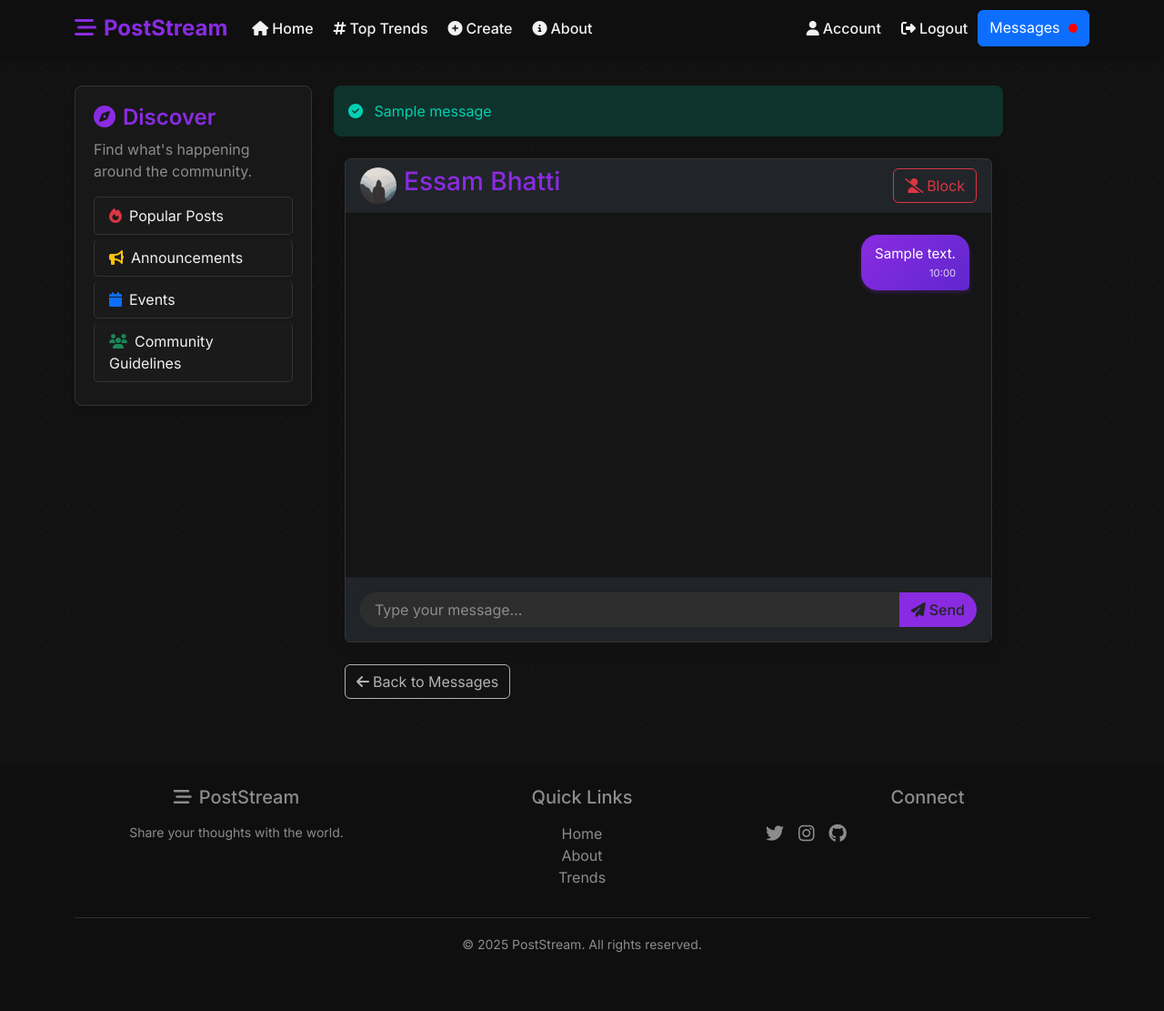
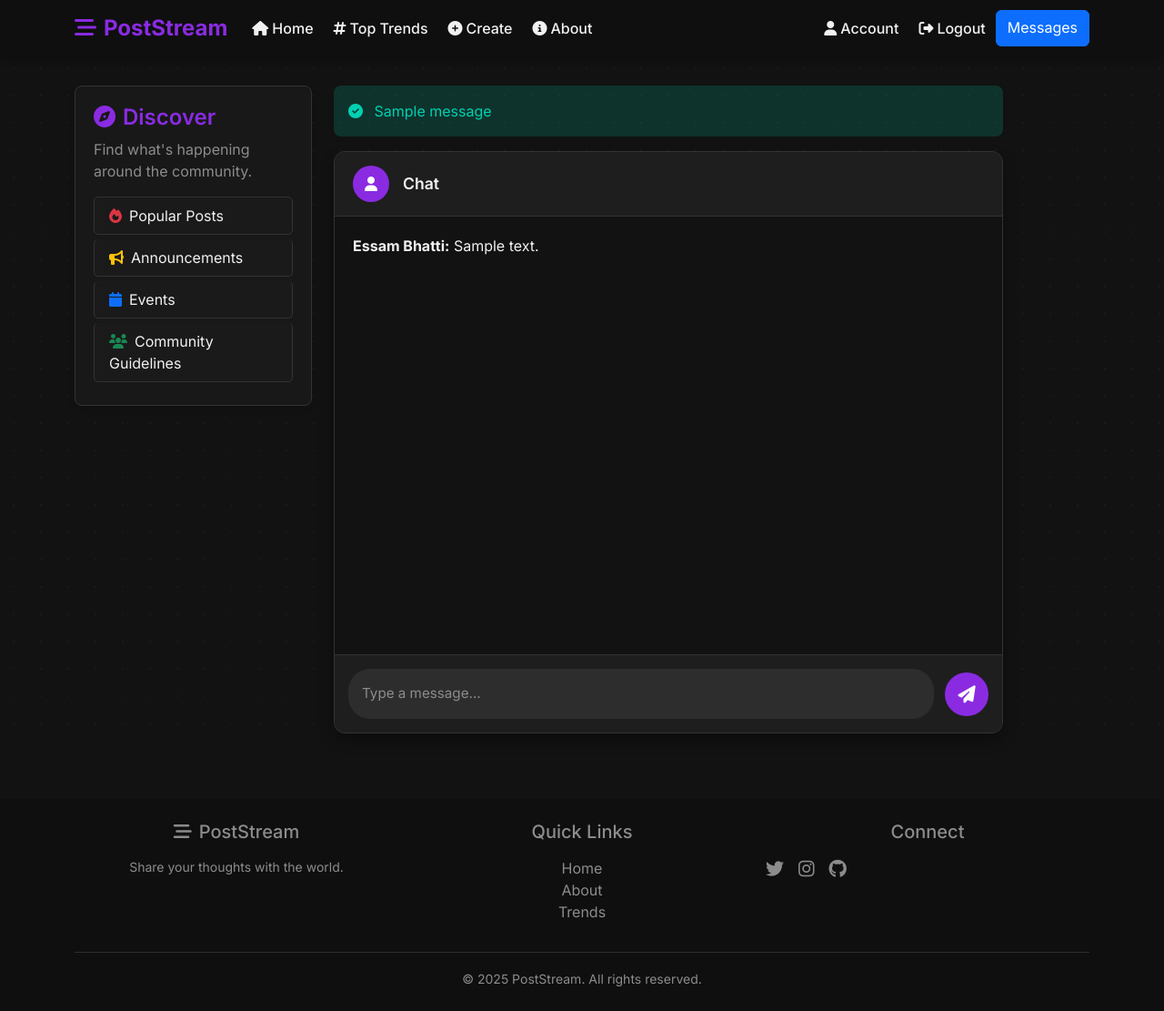
Before and after one commit to essambhatti/PostStream, a Flask app: page /chat/1 in a window 1280 px wide. Shown: the whole page at 91% size. Before the commit the page ends 1046 px from the top, so only its background shows below. Run offline with Flask 3, Linux system fonts and the light colour scheme; a user stored in the database is signed in; tables that the repository leaves empty hold one stand-in row (values such as "Sample post"); one stand-in notice (Sample message) is shown; some libraries are stand-ins or nearby versions.

Commit message:
implemented real-time chat

```diff
--- a/flaskblog/__init__.py
+++ b/flaskblog/__init__.py
@@ -4,6 +4,8 @@ from flask_sqlalchemy import SQLAlchemy
 from flask_bcrypt import Bcrypt
 from flask_login import LoginManager
 from flask_mail import Mail
+from flask_socketio import SocketIO, emit, join_room, leave_room
+
 
 mail = Mail()
 app=Flask(__name__)
@@ -18,9 +20,11 @@ app.config['MAIL_PASSWORD'] = 'ygrgafmxoypvhfop'  # use Gmail App Password
 mail.init_app(app)
 db=SQLAlchemy(app)
 bcrypt = Bcrypt(app)
+socketio = SocketIO(app)
 login_manager=LoginManager(app)
 login_manager.login_view='login'
 login_manager.login_message_category='info'
+socketio.init_app(app)
 
 
 
--- a/flaskblog/routes.py
+++ b/flaskblog/routes.py
@@ -1,5 +1,5 @@
 from flask import render_template,url_for,flash,redirect,request,abort
-from flaskblog.models import User, Posts, Comment, Trend, MessageRequest, Messages, BlockedUser,  post_trend
+from flaskblog.models import User, Posts, Comment, Trend, MessageRequest, Messages,  post_trend
 from flaskblog.forms import RegistrationForm,LoginForm,UpdateAccountForm,PostForm,EmptyForm,CommentForm, ResetPasswordForm, MessageForm
 from flaskblog import app,db, bcrypt
 from flask_login import login_user,current_user,logout_user,login_required
@@ -14,6 +14,8 @@ from flaskblog.__init__ import mail
 from itsdangerous import URLSafeTimedSerializer
 from flaskblog.moderations import is_content_inappropriate, is_nsfw_image, is_nsfw_video
 from sqlalchemy.exc import IntegrityError
+from flask_socketio import SocketIO, emit, join_room, leave_room, send
+from . import socketio
 
 def save_picture(form_picture):
     random_hex = secrets.token_hex(8)
@@ -546,42 +548,41 @@ def accept_request(request_id):
     return redirect(url_for("chat", user_id=req.sender_id))
 
 
-@app.route('/chat/<int:user_id>', methods=['GET', 'POST'])
+@app.route('/chat/<int:user_id>')
 @login_required
 def chat(user_id):
-    other_user = User.query.get_or_404(user_id)
-    is_blocked  = BlockedUser.query.filter_by(blocker_id = current_user.id, blocked_id=user_id).first()
-    form = MessageForm()
-    # Check if there's an accepted chat request between them
-    chat_request = MessageRequest.query.filter(
-        ((MessageRequest.sender_id == current_user.id) & (MessageRequest.receiver_id == user_id) |
-         (MessageRequest.sender_id == user_id) & (MessageRequest.receiver_id == current_user.id)) &
-        (MessageRequest.is_accepted == True)
-    ).first()
-
-    if not chat_request:
-        flash("You don't have permission to chat with this user.", "danger")
-        return redirect(url_for('messages_dashboard'))
-
-    # Handle sending message
-    if request.method == 'POST':
-        content = request.form.get('message')
-        if content:
-            new_msg = Messages(sender_id=current_user.id, receiver_id=user_id, content=content)
-            db.session.add(new_msg)
-            db.session.commit()
-            return redirect(url_for('chat', user_id=user_id))
-
-    # Fetch all messages between the two users
     messages = Messages.query.filter(
         ((Messages.sender_id == current_user.id) & (Messages.receiver_id == user_id)) |
         ((Messages.sender_id == user_id) & (Messages.receiver_id == current_user.id))
-    ).order_by(Messages.timestamp.desc()).all()
+    ).order_by(Messages.timestamp.asc()).all()
 
-    return render_template('chat.html', messages=messages, other_user=other_user, form=form, is_blocked= is_blocked)
+    return render_template('chat.html', user_id=user_id, messages=messages, current_user=current_user)
+@socketio.on('join')
+def handle_join(room):
+    join_room(room)
 
 
-@app.route('/messages_request')
+@socketio.on('send_message')
+def handle_send_message(data):
+    room = data['room']
+    msg = data['msg']
+    user = data['user']
+    sender_id = data['sender_id']
+    receiver_id = data['receiver_id']
+
+    # Save message to DB
+    new_message = Messages(
+        sender_id=sender_id,
+        receiver_id=receiver_id,
+        content=msg
+    )
+    db.session.add(new_message)
+    db.session.commit()
+
+    # Broadcast to room
+    send({'msg': msg, 'user': user}, to=room)
+
+@app.route('/messages_dashboard')
 @login_required
 def messages_dashboard():
     # All accepted chat requests
@@ -594,40 +595,3 @@ def messages_dashboard():
     pending_requests = MessageRequest.query.filter_by(receiver_id=current_user.id, is_accepted=False).all()
 
     return render_template('messages_dashboard.html', accepted_requests=accepted_requests, pending_requests=pending_requests)
-
-
-@app.route("/toggle_block/<int:user_id>", methods=["POST"])
-@login_required
-def toggle_block(user_id):
-    if user_id == current_user.id:
-        flash("You cannot block yourself!", "warning")
-        return redirect(request.referrer or url_for('messages'))
-
-    blocked_entry = BlockedUser.query.filter_by(blocker_id=current_user.id, blocked_id=user_id).first()
-
-    if blocked_entry:
-        db.session.delete(blocked_entry)
-        db.session.commit()
-        flash("User has been unblocked.", "success")
-    else:
-        new_block = BlockedUser(blocker_id=current_user.id, blocked_id=user_id)
-        db.session.add(new_block)
-        db.session.commit()
-        flash("User has been blocked.", "danger")
-
-    return redirect(request.referrer or url_for('messages'))
-
-
-@app.context_processor
-def inject_new_message_status():
-    if current_user.is_authenticated:
-        # Check for unseen messages
-        new_messages = Messages.query.filter_by(receiver_id=current_user.id).order_by(Messages.timestamp.desc()).all()
-        # You can filter further by adding a 'seen' flag if needed
-
-        # Check for pending message requests
-        pending_requests = MessageRequest.query.filter_by(receiver_id=current_user.id, is_accepted=False).all()
-
-        has_new = bool(new_messages or pending_requests)
-        return dict(has_new_message=has_new)
-    return dict(has_new_message=False)
--- a/flaskblog/templates/chat.html
+++ b/flaskblog/templates/chat.html
@@ -1,140 +1,283 @@
 {% extends "layout.html" %}
 {% block content %}
-<div class="container mt-4">
-    <div class="card shadow mb-4">
-        <div class="card-header bg-dark d-flex align-items-center justify-content-between">
-            <div class="d-flex align-items-center">
-                <img class="rounded-circle me-2" src="{{url_for('static', filename='profile_pics/' + other_user.image_file)}}" width="40" height="40" alt="Profile picture">
-                <h3 style="color: #8a2be2">{{ other_user.username }}</h3>
+<script src="https://cdn.socket.io/4.7.2/socket.io.min.js"></script>
+
+<div class="chat-container">
+    <div class="chat-header">
+        <div class="user-info">
+            <div class="user-avatar">
+                <i class="fas fa-user"></i>
             </div>
-            <form method="POST" action="{{ url_for('toggle_block', user_id=other_user.id) }}">
-                {{form.hidden_tag()}}
-                {% if is_blocked %}
-                    <button class="btn btn-secondary" type="submit"><i class="fas fa-unlock me-1"></i>Unblock</button>
-                {% else %}
-                    <button class="btn btn-outline-danger" type="submit"><i class="fas fa-user-slash me-1"></i>Block</button>
-                {% endif %}
-            </form>
+            <div class="user-name">
+                Chat
             </div>
-
-        {% if is_blocked %}
-        <div class="alert alert-warning m-3 mb-0">
-            <i class="fas fa-exclamation-triangle me-2"></i>You have blocked this user. Unblock to continue messaging.
-        </div>
-        {% endif %}
-
-        <div class="card-body chat-container" style="height: 400px; overflow-y: auto; background-color: #151515; padding: 1.5rem;">
-            {% if is_blocked %}
-                <div></div>
-            {%else%}
-
-            {% for msg in messages %}
-                {% if msg.sender_id == current_user.id %}
-                    <div class="d-flex justify-content-end mb-3">
-                        <div class="message sent">
-                            <div class="message-content">{{ msg.content }}</div>
-                            <small class="message-time">{{ msg.timestamp.strftime('%H:%M') }}</small>
-                        </div>
-                    </div>
-                {% else %}
-
-                    <div class="d-flex justify-content-start mb-3">
-                        <div class="message received">
-                            <div class="message-content">{{ msg.content }}</div>
-                            <small class="message-time">{{ msg.timestamp.strftime('%H:%M') }}</small>
         </div>
     </div>
 
-                {% endif %}
-            {% else %}
-                <div class="text-center text-muted py-5">
-                    <i class="fas fa-comments fa-3x mb-3"></i>
-                    <p>No messages yet. Start the conversation!</p>
+    <div id="chat-box" class="chat-box">
+        {% for msg in messages %}
+            <div class="message">
+                <strong>{{ msg.sender.username }}:</strong> {{ msg.content }}
             </div>
         {% endfor %}
-            {%endif%}
     </div>
 
-        <div class="card-footer bg-dark p-3">
-
-
-            <form method="POST" enctype="multipart/form-data" class="message-form">
-                {{form.hidden_tag() }}
-                <div class="input-group">
-                    <input type="text" name="message" class="form-control" placeholder="Type your message..." required {% if is_blocked %}disabled{% endif %}>
-                    <button class="btn btn-primaryy" type="submit" {% if is_blocked %}disabled{% endif %}>
-                        <i class="fas fa-paper-plane me-1"></i>Send
+    <div class="input-container">
+        <div class="input-wrapper">
+            <input type="text" id="message-input" class="message-input" placeholder="Type a message..." />
+        </div>
+        <button class="send-btn" onclick="sendMessage()">
+            <i class="fas fa-paper-plane"></i>
         </button>
-                </div>
-            </form>
     </div>
 </div>
 
-    <div class="mt-3">
-        <a href="{{ url_for('messages_dashboard') }}" class="btn btn-outline-secondary">
-            <i class="fas fa-arrow-left me-1"></i>Back to Messages
-        </a>
-    </div>
-</div>
+<script>
+    const socket = io();
+
+    const user1 = {{ current_user.id }};
+    const user2 = {{ user_id }};
+    const room = user1 < user2 ? `${user1}_${user2}` : `${user2}_${user1}`;
+
+    socket.emit('join', room);
+
+    // Function to scroll chat to bottom
+    function scrollToBottom() {
+        const div = document.getElementById('chat-box');
+        div.scrollTop = div.scrollHeight;
+    }
+
+    // Scroll to bottom when page loads
+    document.addEventListener('DOMContentLoaded', function() {
+        scrollToBottom();
+    });
+
+    // Listen for incoming messages
+    socket.on('message', (data) => {
+        const div = document.getElementById('chat-box');
+        div.innerHTML += `<p><strong>${data.user}:</strong> ${data.msg}</p>`;
+        scrollToBottom();
+    });
+
+    // Send message when button is clicked
+    function sendMessage() {
+        const msgInput = document.getElementById('message-input');
+        const msg = msgInput.value.trim();
+        if (msg) {
+            const data = {
+                room: room,
+                msg: msg,
+                user: "{{ current_user.username }}",
+                sender_id: {{ current_user.id }},
+                receiver_id: {{ user_id }}
+            };
+
+            socket.emit('send_message', data);
+
+            // Manually append the message to chat box for sender
+            const div = document.getElementById('chat-box');
+        //    div.innerHTML += `<p><strong>${data.user}:</strong> ${data.msg}</p>`;
+            scrollToBottom();
+
+            msgInput.value = '';
+        }
+    }
+
+    // Allow sending with Enter key
+    document.getElementById('message-input').addEventListener('keypress', function(e) {
+        if (e.key === 'Enter') {
+            sendMessage();
+        }
+    });
+</script>
 
 <style>
-/* Chat-specific styles */
-.message {
-    max-width: 70%;
-    padding: 10px 15px;
-    border-radius: 18px;
-    position: relative;
-    margin-bottom: 5px;
-    word-break: break-word;
+    /* Chat Container */
+    .chat-container {
+        display: flex;
+        flex-direction: column;
+        height: 80vh;
+        max-width: 800px;
+        margin: 0 auto;
+        background-color: var(--dark-card);
+        border-radius: 12px;
+        overflow: hidden;
+        box-shadow: 0 8px 16px rgba(0, 0, 0, 0.3);
+        border: 1px solid var(--border-color);
     }
 
-.message.sent {
-    background: linear-gradient(135deg, var(--accent-primary), var(--accent-secondary));
-    color: #fff;
-    border-bottom-right-radius: 5px;
-    box-shadow: 0 2px 5px rgba(138, 43, 226, 0.3);
+    /* Chat Header */
+    .chat-header {
+        display: flex;
+        justify-content: space-between;
+        align-items: center;
+        padding: 15px 20px;
+        background-color: rgba(30, 30, 30, 0.9);
+        border-bottom: 1px solid var(--border-color);
     }
 
-.message.received {
-    background-color: #2a2a2a;
-    color: var(--text-primary);
-    border-bottom-left-radius: 5px;
-    box-shadow: 0 2px 5px rgba(0, 0, 0, 0.2);
+    .user-info {
+        display: flex;
+        align-items: center;
     }
 
-.message-content {
-    font-size: 0.95rem;
-    line-height: 1.4;
+    .user-avatar {
+        width: 40px;
+        height: 40px;
+        border-radius: 50%;
+        background-color: var(--accent-primary);
+        display: flex;
+        align-items: center;
+        justify-content: center;
+        margin-right: 15px;
+        color: white;
     }
 
-.message-time {
-    display: block;
-    font-size: 0.7rem;
-    opacity: 0.8;
-    margin-top: 3px;
-    text-align: right;
+    .user-name {
+        font-weight: 600;
+        font-size: 1.1rem;
+        color: var(--text-primary);
     }
 
-.chat-container::-webkit-scrollbar {
+    /* Chat Box */
+    .chat-box {
+        flex: 1;
+        overflow-y: auto;
+        padding: 20px;
+        display: flex;
+        flex-direction: column;
+        gap: 10px;
+        background-color: var(--dark-bg);
+    }
+
+    /* Messages */
+    .chat-box p {
+        margin: 0;
+        padding: 10px 15px;
+        border-radius: 10px;
+        background-color: var(--dark-input);
+        color: var(--text-primary);
+        max-width: 80%;
+        word-wrap: break-word;
+        animation: fadeIn 0.3s ease;
+    }
+
+    .chat-box p strong {
+        color: var(--accent-primary);
+        margin-right: 5px;
+    }
+
+    @keyframes fadeIn {
+        from { opacity: 0; transform: translateY(10px); }
+        to { opacity: 1; transform: translateY(0); }
+    }
+
+    /* Input Area */
+    .input-container {
+        display: flex;
+        align-items: center;
+        padding: 15px;
+        background-color: rgba(30, 30, 30, 0.9);
+        border-top: 1px solid var(--border-color);
+    }
+
+    .input-wrapper {
+        flex: 1;
+        display: flex;
+        align-items: center;
+        background-color: var(--dark-input);
+        border-radius: 24px;
+        padding: 8px 15px;
+        margin-right: 12px;
+    }
+
+    .message-input {
+        flex: 1;
+        background: transparent;
+        border: none;
+        outline: none;
+        color: var(--text-primary);
+        font-size: 0.95rem;
+        padding: 8px 0;
+    }
+
+    .message-input::placeholder {
+        color: var(--text-muted);
+    }
+
+    .send-btn {
+        width: 48px;
+        height: 48px;
+        border-radius: 50%;
+        background-color: var(--accent-primary);
+        color: white;
+        border: none;
+        display: flex;
+        align-items: center;
+        justify-content: center;
+        cursor: pointer;
+        transition: all 0.3s ease;
+    }
+
+    .send-btn:hover {
+        background-color: var(--accent-secondary);
+        transform: scale(1.05);
+    }
+
+    .send-btn i {
+        font-size: 1.2rem;
+    }
+
+    /* Scrollbar */
+    .chat-box::-webkit-scrollbar {
         width: 6px;
     }
 
-.chat-container::-webkit-scrollbar-thumb {
-    background-color: var(--accent-secondary);
+    .chat-box::-webkit-scrollbar-track {
+        background: rgba(0, 0, 0, 0.1);
+    }
+
+    .chat-box::-webkit-scrollbar-thumb {
+        background-color: var(--accent-primary);
         border-radius: 10px;
     }
 
-.message-form .input-group {
-    box-shadow: 0 -5px 10px -5px rgba(0, 0, 0, 0.1);
+    /* Responsive adjustments */
+    @media (max-width: 768px) {
+        .chat-container {
+            height: calc(100vh - 170px);
+            border-radius: 0;
+            max-width: 100%;
+        }
     }
 
-.message-form .form-control {
-    border-radius: 20px 0 0 20px;
-    padding-left: 15px;
+    @media (max-width: 576px) {
+        .chat-header {
+            padding: 10px 15px;
         }
 
-.message-form .btn {
-    border-radius: 0 20px 20px 0;
+        .user-avatar {
+            width: 35px;
+            height: 35px;
+            margin-right: 10px;
+        }
+
+        .user-name {
+            font-size: 1rem;
+        }
+
+        .input-container {
+            padding: 10px;
+        }
+
+        .input-wrapper {
+            padding: 6px 12px;
+        }
+
+        .send-btn {
+            width: 40px;
+            height: 40px;
+        }
     }
 </style>
 
--- a/run.py
+++ b/run.py
@@ -1,4 +1,4 @@
-from flaskblog import app
+from flaskblog import app, socketio
 
-if __name__=="__main__":
-    app.run(debug=True)
+if __name__ == "__main__":
+    socketio.run(app, debug=True)
```
Also changed, not shown: flaskblog/models.py (+2 -10 lines), instance/site.db. Lines whose indentation alone changed are shown as unchanged.
